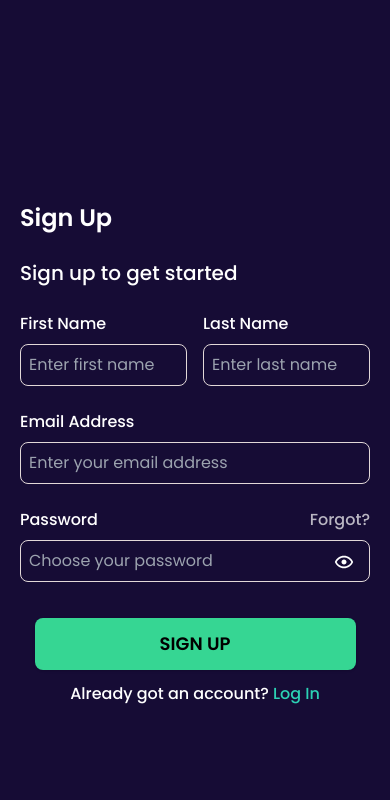
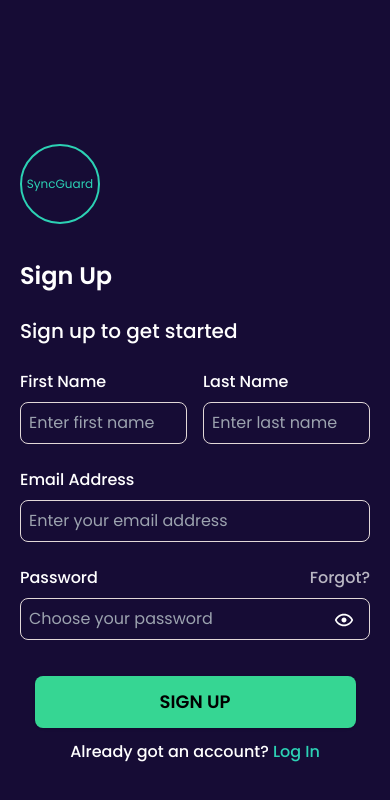
Before and after one commit to BlockSyncLabs/xstamp-dapp, a Next.js app: page /auth/signup in a window 390 px wide. Shown: the top 800 px of the page. Built offline with nearby package versions, Linux system fonts and the light colour scheme.

Commit message:
Added new logo to signup page

```diff
--- a/app/auth/signup/page.tsx
+++ b/app/auth/signup/page.tsx
@@ -3,6 +3,7 @@
 import Image from "next/image";
 import { SyntheticEvent, useState } from "react";
 import Link from "next/link";
+import HomeLogo from "@/components/home-logo";
 
 import { Button } from "@/components/ui/button";
 import AuthHero from "@/components/Auth/AuthHero";
@@ -27,6 +28,7 @@ const Signup = () => {
           icon="/icons/surveillance.svg"
         />
         <div className="w-[21.875rem] lg:w-[37.5rem] mt-[4rem]">
+          <HomeLogo className="w-20 h-20 text-center border-2 border-primary-foreground rounded-[50%] md:hidden flex items-center justify-center mr-auto md:mr-0 text-xs mb-[2.25rem]" />
           <h2 className="text-2xl font-semibold mb-6">Sign Up</h2>
           <p className="text-[1.25rem] font-medium">Sign up to get started</p>
           <form className="mt-6">
```
